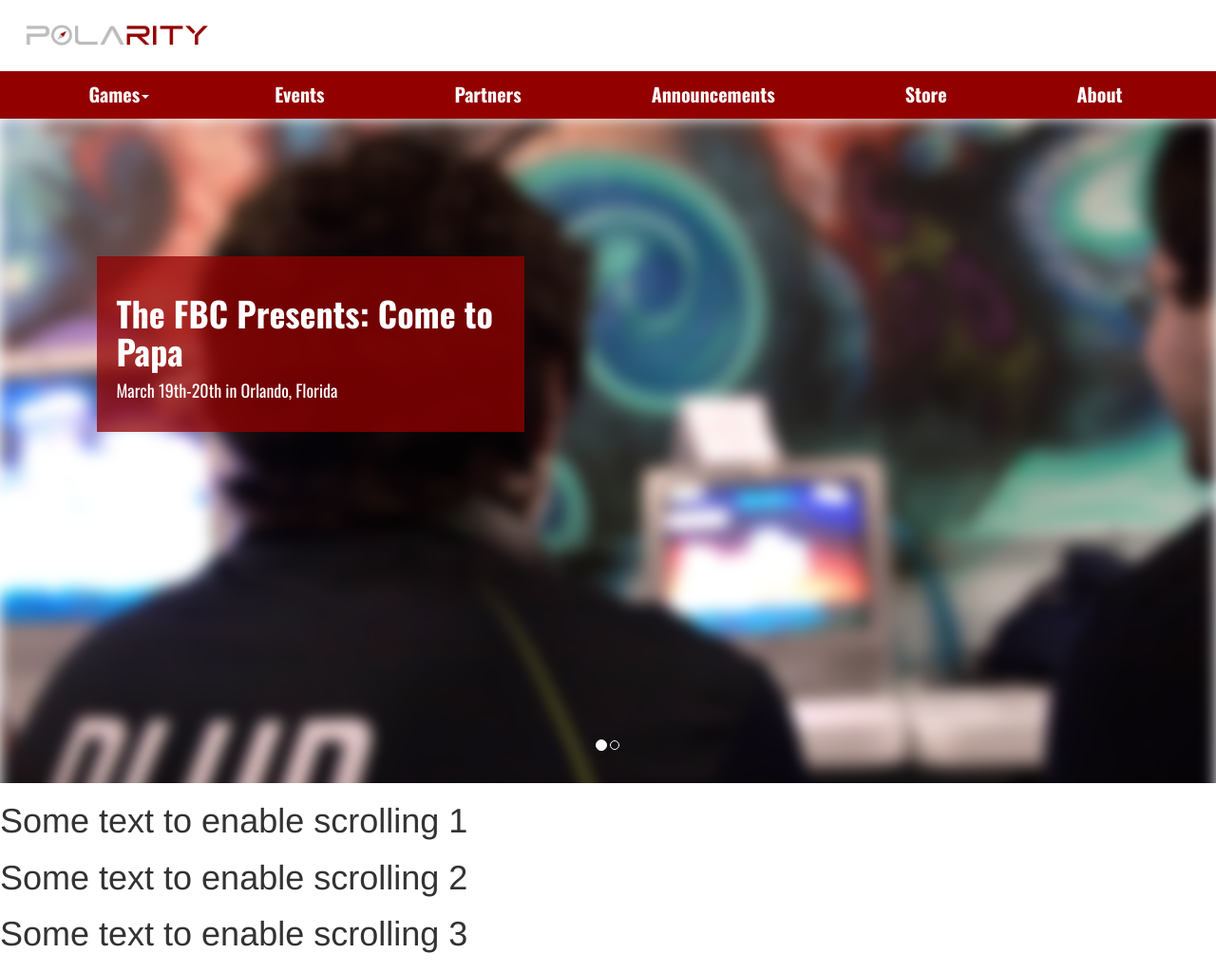
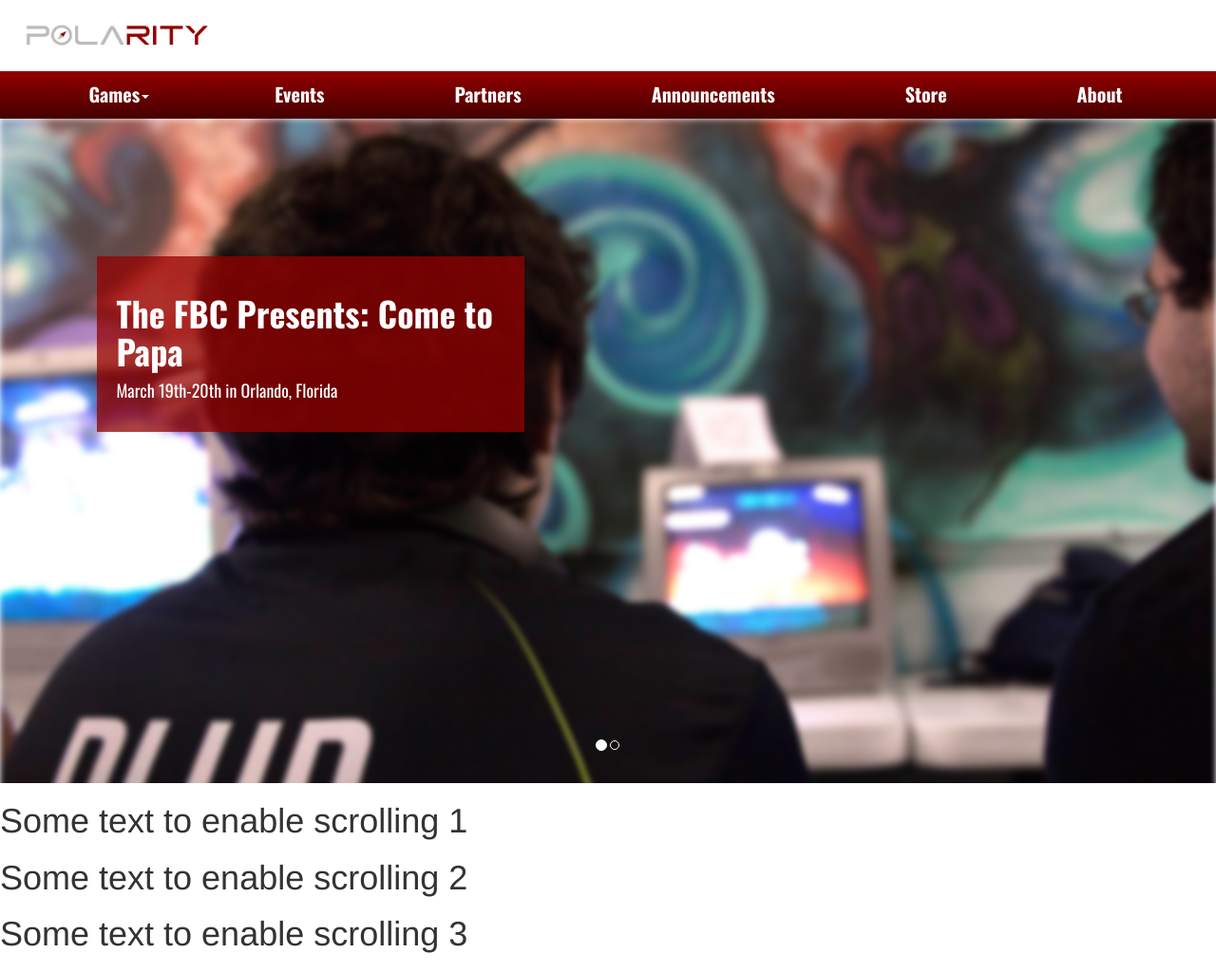
Before and after one commit to DoTheMoses/polaritygg2, a PHP site: page /indexnew2.html in a window 1280 px wide. Shown: the top 1024 px of the page at 95% size. Run offline with PHP 8.4, Linux system fonts and the light colour scheme.

Commit message:
Update with working navbar

```diff
--- a/indexnew.css
+++ b/indexnew.css
@@ -22,18 +22,18 @@ body {
   padding-bottom: 25px;
 }
 
- /* actual navbar */
-  /* fixed navbar after scroll */
-#test {
-  margin-bottom:0px;
-}
-
+ /* navbar */
 
 .navbar {
   border: 0px;
   border-radius: 0px;
   margin-bottom: 0;
-  background-color: #930000;
+  background: #930000; /* For browsers that do not support gradients */
+  background: -webkit-linear-gradient(#930000, #440000); /* For Safari 5.1 to 6.0 */
+  background: -o-linear-gradient(#930000, #440000); /* For Opera 11.1 to 12.0 */
+  background: -moz-linear-gradient(#930000, #440000); /* For Firefox 3.6 to 15 */
+  background: linear-gradient(#930000, #440000); /* Standard syntax */
+  z-index: 100;
 }
 
 .navbar a {
@@ -43,17 +43,14 @@ body {
   font-size: 2em;
 }
 
-.navbar a:hover {
-  background-color: #000000;
-}
-
+/* navbar fixed to top of page */
 .affix {
   top: 0;
   width: 100%;
 }
 
 .affix + .container-fluid {
-      padding-top: 70px;
+  padding-top: 50px;
 }
 
 /* carousel */
@@ -64,8 +61,8 @@ body {
 }
 
 .carousel-inner img {
-  -webkit-filter: blur(8px); /* Chrome, Safari, Opera */
-  filter: blur(8px);
+  -webkit-filter: blur(3px); /* Chrome, Safari, Opera */
+  filter: blur(3px);
   align: center;
   width: 100%
 }
@@ -181,3 +178,18 @@ body {
               transform: translate3d(0, 0, 0);
     }
 }
+
+/* melee */
+.melee-content {
+  padding: 20px;
+}
+.melee-content h1{
+  font-family: 'Oswald', sans-serif;
+  font-size: 2.5em;
+}
+.melee-content p{
+  font-family: 'Oswald', sans-serif;
+  font-size: 1.25em;
+}
+
+}
```
Lines whose indentation alone changed are shown as unchanged.
